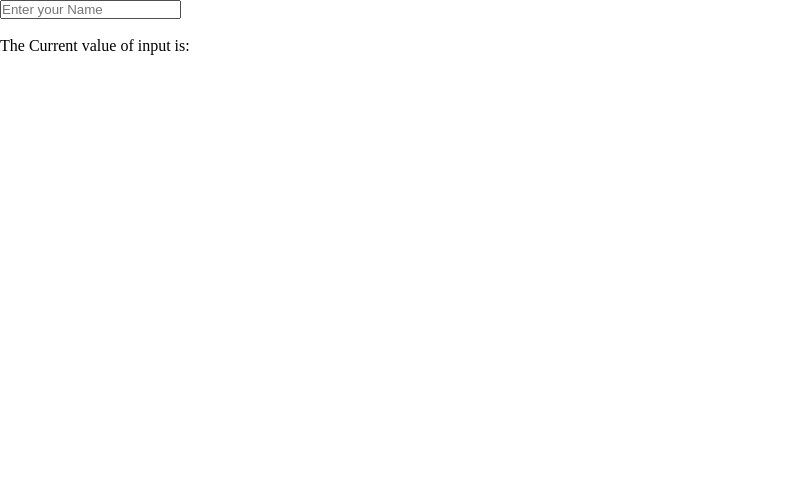
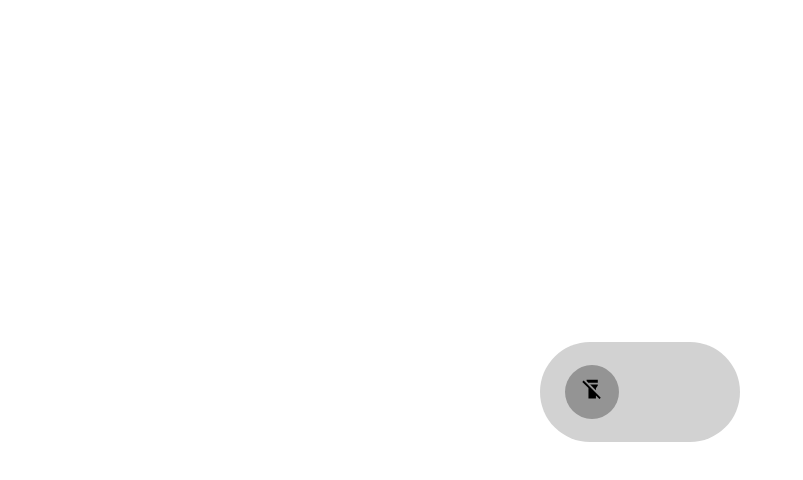
Before and after one commit to NipunShrivats/React_tutorials, a React (Vite) app in the folder react_tutorials/: page / in a window 1280 px wide. Shown: the top 480 px of the page, without its empty margins (0-803 px from the left). Built offline with nearby package versions, Linux system fonts and the light colour scheme.

Commit message:
updates on 4-3-25, change no. 3

```diff
--- a/react_tutorials/package.json
+++ b/react_tutorials/package.json
@@ -13,6 +13,7 @@
     "@tailwindcss/vite": "^4.0.17",
     "react": "^19.0.0",
     "react-dom": "^19.0.0",
+    "react-icons": "^5.5.0",
     "react-router-dom": "^7.4.0",
     "styled-components": "^6.1.16",
     "tailwindcss": "^4.0.17"
--- a/react_tutorials/src/App.jsx
+++ b/react_tutorials/src/App.jsx
@@ -22,6 +22,8 @@ import ReactState from "./Components/6_React_Hooks/1_React_State/Main";
 import DerivedState from "./Components/6_React_Hooks/1_React_State/DerivedState";
 import LiftingStateUp from "./Components/6_React_Hooks/1_React_State/LiftingStateUp";
 
+// -----------------------------------------------------
+import ToggleSwitch from "./Components/7_MiniProject_ToggleSwitch/ToggleSwitch";
 // -----------------------------------------------------
 
 export default function App() {
@@ -51,7 +53,9 @@ export default function App() {
       {/* <SiblingComponent /> */}
 
       {/* <DerivedState /> */}
-      <LiftingStateUp />
+      {/* <LiftingStateUp /> */}
+      {/* ---------------------- 7. Mini Project - ToggleSwitch ---------------------- */}
+      <ToggleSwitch />
     </>
   );
 }
--- /dev/null
+++ b/react_tutorials/src/Components/7_MiniProject_ToggleSwitch/ToggleSwitch.css
@@ -0,0 +1,38 @@
+.toggle-switch {
+    /* border: 2px solid red; */
+    display: flex;
+    align-items: center;
+    justify-content: center;
+    height: 98vh;
+
+    .switch {
+        /* border: 2px solid rgb(71, 71, 71); */
+        display: flex;
+        align-items: center;
+        justify-content: center;
+        width: 200px;
+        height: 100px;
+        border-radius: 5rem;
+        background-color: rgb(210, 210, 210);
+
+        .switch-state {
+            /* border: 2px solid rgb(0, 51, 255); */
+            border-radius: 100rem;
+            padding: .8rem 1rem;
+            font-size: 1.4rem;
+            margin-left: -6rem;
+        }
+    }
+}
+
+.on {
+    background-color: rgb(255, 255, 255);
+    transform: translateX(90px);
+    transition: .4s ease-in-out;
+}
+
+.off {
+    background-color: rgb(148, 148, 148);
+    transform: translateX(0);
+    transition: .4s ease-in-out;
+}
--- /dev/null
+++ b/react_tutorials/src/Components/7_MiniProject_ToggleSwitch/ToggleSwitch.jsx
@@ -0,0 +1,23 @@
+import React, { useState } from "react";
+import "./ToggleSwitch.css";
+
+import { MdFlashlightOn } from "react-icons/md";
+import { MdFlashlightOff } from "react-icons/md";
+
+export default function ToggleSwitch() {
+  const [isOn, setIsOn] = useState(false);
+  let handleToggleSwitch = () => {
+    setIsOn(!isOn);
+  };
+  return (
+    <>
+      <div className="toggle-switch" onClick={handleToggleSwitch}>
+        <div className="switch">
+          <span className={`switch-state ${isOn ? "on" : "off"}`}>
+            {isOn ? <MdFlashlightOn /> : <MdFlashlightOff />}
+          </span>
+        </div>
+      </div>
+    </>
+  );
+}
```
Also changed, not shown: 1 other file (tests, documents, lock files or other folders).
